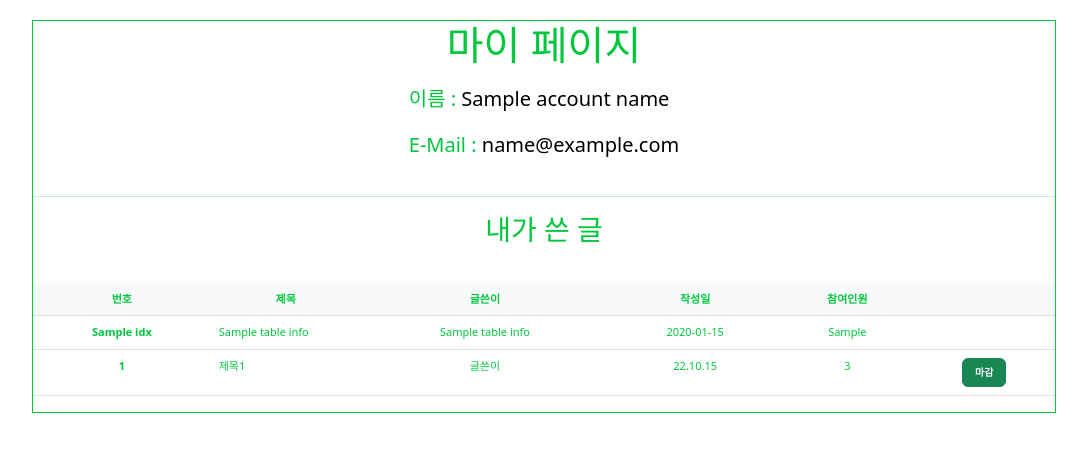
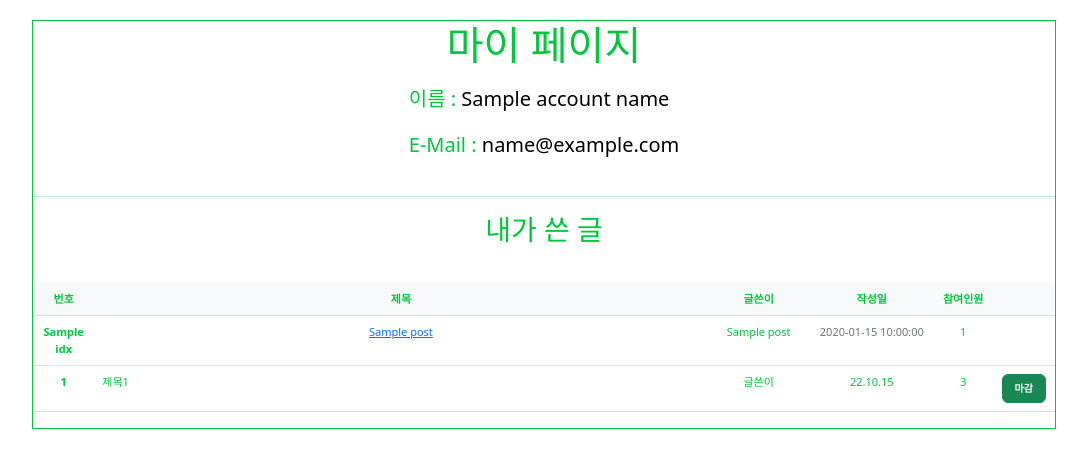
Before and after one commit to Denia-park/KraftonJungle_1st_Week0_Team_1, a Flask app: template templates/mypage.html in a window 1280 px wide. Shown: the top 468 px of the page, without its empty margins (96-1183 px from the left). Run offline with Flask 2, Linux system fonts and the light colour scheme; the template is opened without the code that fills it: most values are stand-ins (such as "Sample title", 1, 10 or a date in 2020).

Commit message:
마이페이지 내용 변경

```diff
--- a/templates/mypage.html
+++ b/templates/mypage.html
@@ -110,6 +110,12 @@
     </h3>
     <div class="myBoardDiv">
         <table class="table table-hover mt-3">
+            <colgroup>
+                <col width="6%"/>
+                <col width="60%"/>
+                <col width="10%"/>
+
+            </colgroup>
             <thead class="table-light">
             <tr>
                 <th scope="col">번호</th>
@@ -121,16 +127,21 @@
             </tr>
             </thead>
             <tbody>
-                {% for tableInfo in tableInfoList %}
+            {% for post in all_posts %}
                 <tr>
-                    <th scope="row">{{ tableInfo["idx"] }}</th>
-                    <td class="tableContentTitle">{{ tableInfo["title"] }}</td>
-                    <td>{{ tableInfo["name"] }}</td>
-                    <td>{{ tableInfo["post-date"] }}</td>
-                    <td>{{ tableInfo["join-num"] }}</td>
+                    <th scope="row">{{ post.idx }}</th>
+                    <td class="title_td">
+                        <a href="/post/{{ post.idx }}">
+                            {{ post.title }}
+                        </a>
+                    </td>
+                    <td>{{ post.writer_name }}</td>
+                    <td class="text-muted reg-time">{{ post.reg_time }}</td>
+                    <td>{{ post.participants | count }}</td>
                     <td>
-                        {% if tableInfo["status"] == "모집중" %}
-                        <button type="button" class="btn btn-success smallSize" onclick="closePurchase({{ tableInfo["idx"] }})">
+                        {% if post.status == "모집중" %}
+                            <button type="button" class="btn btn-success smallSize"
+                                    onclick="closePurchase({{ post.idx }})">
                                 마감
                             </button>
                         {% endif %}
@@ -164,7 +175,7 @@
             $.ajax({
                 type: "POST", // POST 방식으로 요청하겠다.
                 url: "/api/closePurchase",
-                data: { account_give: myAccount, idx_give: idx }, // 데이터를 주는 방법
+                data: {account_give: myAccount, idx_give: idx}, // 데이터를 주는 방법
                 success: function (response) { // 성공하면
                     if (response["result"] == "success") {
                         alert(response["comment"]);
@@ -189,7 +200,7 @@
             $.ajax({
                 type: "POST", // POST 방식으로 요청하겠다.
                 url: "/api/joinPurchase",
-                data: { account_give: myAccount, idx_give: idx }, // 데이터를 주는 방법
+                data: {account_give: myAccount, idx_give: idx}, // 데이터를 주는 방법
                 success: function (response) { // 성공하면
                     if (response["result"] == "success") {
                         alert(response["comment"]);
```
Lines whose indentation alone changed are shown as unchanged.
